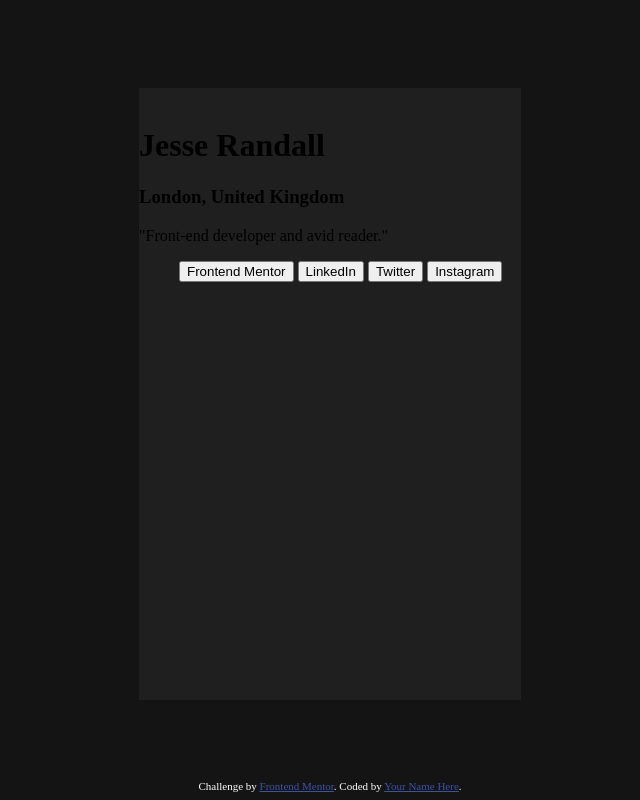
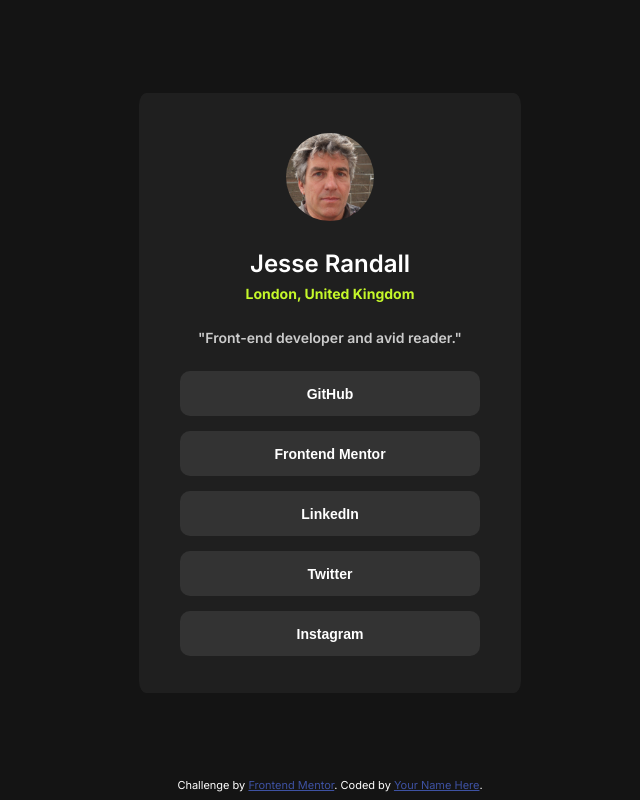
Before and after one commit to demense/social-links-profile, a plain HTML site: page index.html in a window 1280 px wide. Shown: the whole page, without its empty margins (310-950 px from the left). Drawn offline with Linux system fonts and the light colour scheme.

Commit message:
Final style

```diff
--- a/index.html
+++ b/index.html
@@ -14,16 +14,16 @@
   <div></div>
 
   <div class="card">
-      <img src="" alt="">
-      <h1>Jesse Randall</h1>
-      <h3>London, United Kingdom</h3>
+      <img src="./assets/images/pfp.jpeg" alt="Avatar">
+      <div class="name">Jesse Randall</div>
+      <div class="location">London, United Kingdom</div>
       <p>"Front-end developer and avid reader."</p>
-      <ul>
       <div class="links">
-      <button>Frontend Mentor</button>
-      <button>LinkedIn</button>
-      <button>Twitter</button>
-      <button>Instagram</button>
+        <button>GitHub</button>
+        <button>Frontend Mentor</button>
+        <button>LinkedIn</button>
+        <button>Twitter</button>
+        <button>Instagram</button>
     </div>
   </div>
 
--- a/styles.css
+++ b/styles.css
@@ -1,3 +1,5 @@
+@import url('https://fonts.googleapis.com/css2?family=Inter:wght@100..900&display=swap');
+
 .attribution { font-size: 11px; text-align: center; color: hsl(0, 0%, 100%);}
 .attribution a { color: hsl(228, 45%, 44%); }
 
@@ -5,6 +7,7 @@ html, body {
     height: 100%;
     width: 100%;
     background-color: hsl(0, 0%, 8%);
+    font-family: 'Inter', sans-serif, serif;
     display: flex;
     flex-direction: column;
     justify-content: space-between;
@@ -14,5 +17,64 @@ html, body {
 .card {
     background-color: hsl(0, 0%, 12%);
     width: 382px;
-    height: 612px;
+    height: 600px;
+    border-radius: 2%;
+    display: flex;
+    flex-direction: column;
+    align-items: center;
+    text-align: center;
 }
+
+img {
+    width: 88px;
+    height: 88px;
+    border-radius: 50%;
+    margin-top: 40px;
+}
+
+.name {
+    color:  hsl(0, 0%, 100%);
+    margin: 0px;
+    font-weight: 600;
+    font-size: 24px;
+    margin-top: 28px;
+}
+
+.location {
+    color: hsl(75, 94%, 57%);
+    margin-top: 7px;
+    font-weight: 700;
+    font-size: 14px;
+
+}
+
+p {
+    color: hsl(0, 0%, 80%);
+    font-size: 14px;
+    font-weight: 600;
+    margin: 27px 0px 25px 0px;
+}
+
+.links {
+    display: flex;
+    flex-direction: column;
+    gap: 15px;
+}
+
+button {
+    background-color: hsl(0, 0%, 20%);
+    border: none;
+    font-size: 14px;
+    font-weight: 600;
+    width: 300px;
+    height: 45px;
+    padding: 0px 0px;
+    color: hsl(0, 0%, 100%);
+    border-radius: 10px;
+
+}
+
+button:hover {
+    background-color: hsl(75, 94%, 57%);
+    color: black;
+}
```
Also changed, not shown: assets/fonts/Inter-VariableFont_slnt,wght.ttf (deleted), assets/fonts/OFL.txt (deleted), assets/fonts/README.txt (deleted), assets/fonts/static/Inter-Bold.ttf (deleted), assets/fonts/static/Inter-Regular.ttf (deleted), assets/fonts/static/Inter-SemiBold.ttf (deleted), assets/images/avatar-jessica.jpeg (deleted), assets/images/pfp.jpeg (added).
